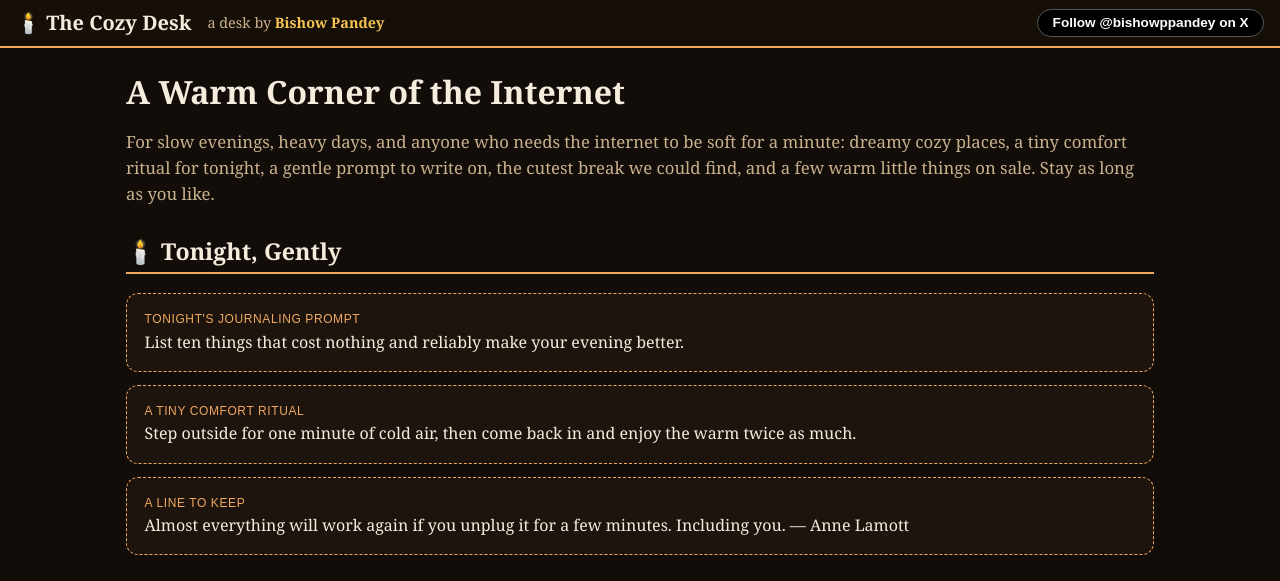
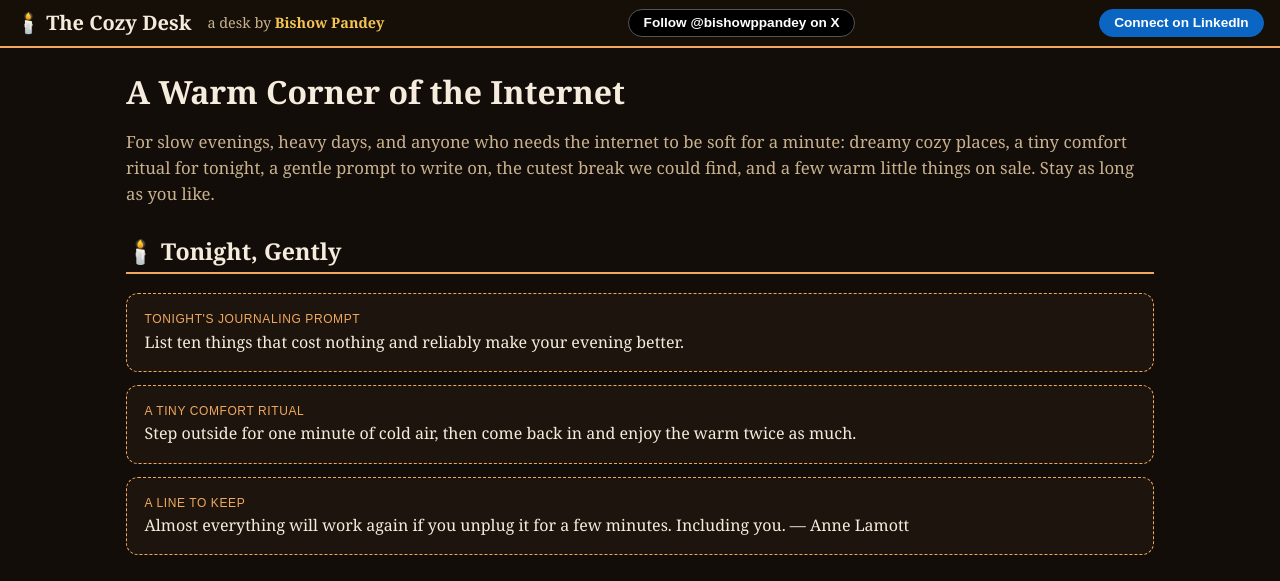
Before and after one commit to bishowpratap7/thecozydesk, a plain HTML site: page index.html in a window 1280 px wide. Shown: the top 581 px of the page. Drawn offline with Linux system fonts and the light colour scheme.

Commit message:
Add LinkedIn beside X (bar + footer)

```diff
--- a/index.html
+++ b/index.html
@@ -65,6 +65,7 @@ footer .desks a{margin:0 .45rem}
   <span class="brand">🕯️ The Cozy Desk</span>
   <span class="by">a desk by <a href="https://x.com/bishowppandey" target="_blank" rel="noopener">Bishow Pandey</a></span>
   <a class="follow" href="https://x.com/bishowppandey" target="_blank" rel="noopener">Follow @bishowppandey on X</a>
+  <a class="follow" href="https://www.linkedin.com/in/bishowpandey" target="_blank" rel="noopener" style="background:#0a66c2;border-color:#0a66c2">Connect on LinkedIn</a>
 </div>
 <main>
   <h1>A Warm Corner of the Internet</h1>
@@ -126,7 +127,7 @@ footer .desks a{margin:0 .45rem}
 </main>
 <footer>
   <p style="font-size:1.05rem;color:var(--txt)"><strong>The Cozy Desk</strong> — a desk by Bishow Pandey</p>
-  <p>New finds land here around the clock. <a href="https://x.com/bishowppandey" target="_blank" rel="noopener"><strong>Follow @bishowppandey on X</strong></a> so you don't miss the good ones.</p>
+  <p>New finds land here around the clock. <a href="https://x.com/bishowppandey" target="_blank" rel="noopener"><strong>Follow @bishowppandey on X</strong></a> · <a href="https://www.linkedin.com/in/bishowpandey" target="_blank" rel="noopener"><strong>Connect on LinkedIn</strong></a> so you don't miss the good ones.</p>
   <p class="desks">The desk network:
     <a href="https://bishowpratap7.github.io/thedevdesk/">The Dev Desk</a> ·
     <a href="https://bishowpratap7.github.io/scrollpatrol/">Scroll Patrol</a> ·
```
